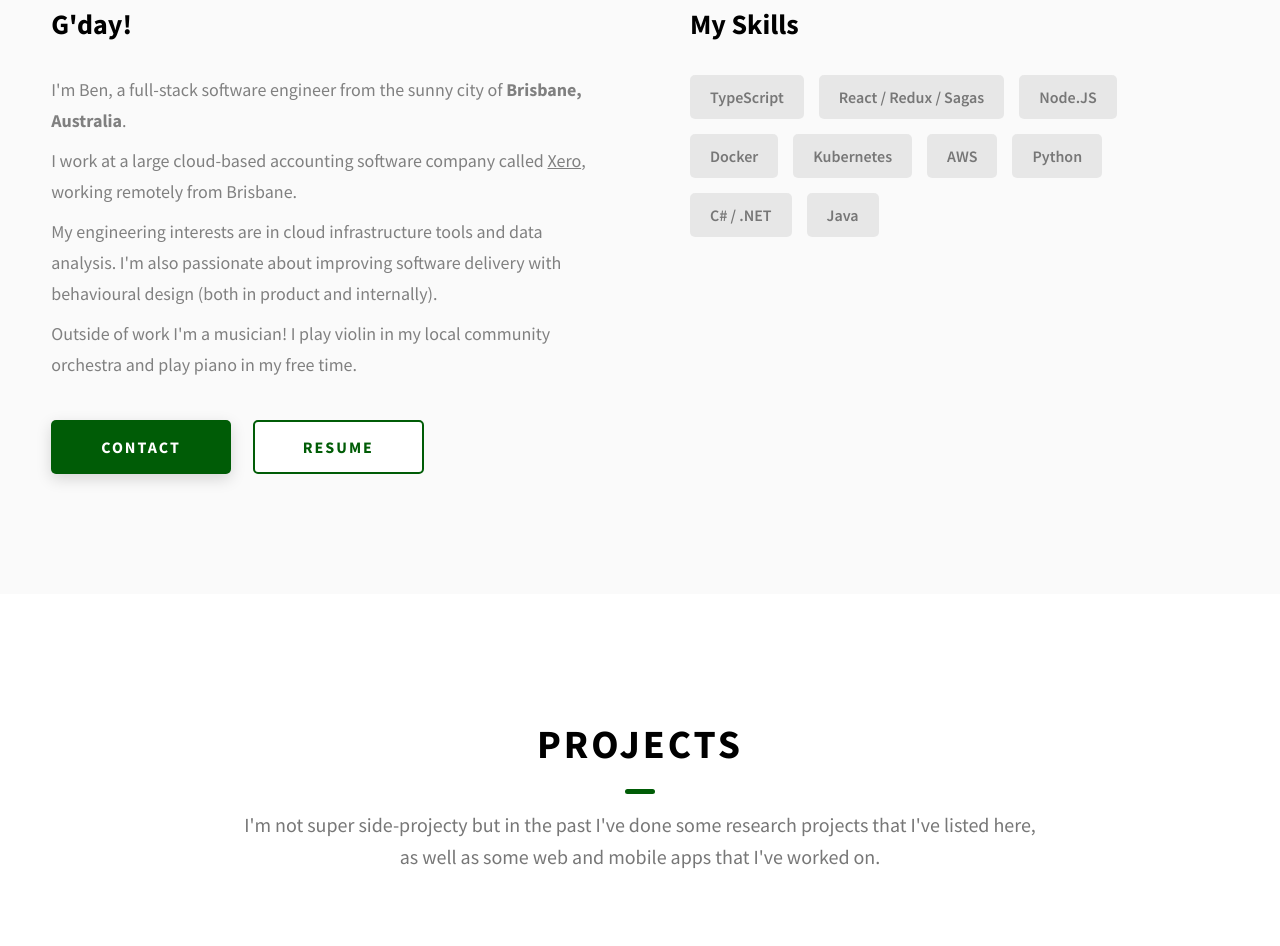
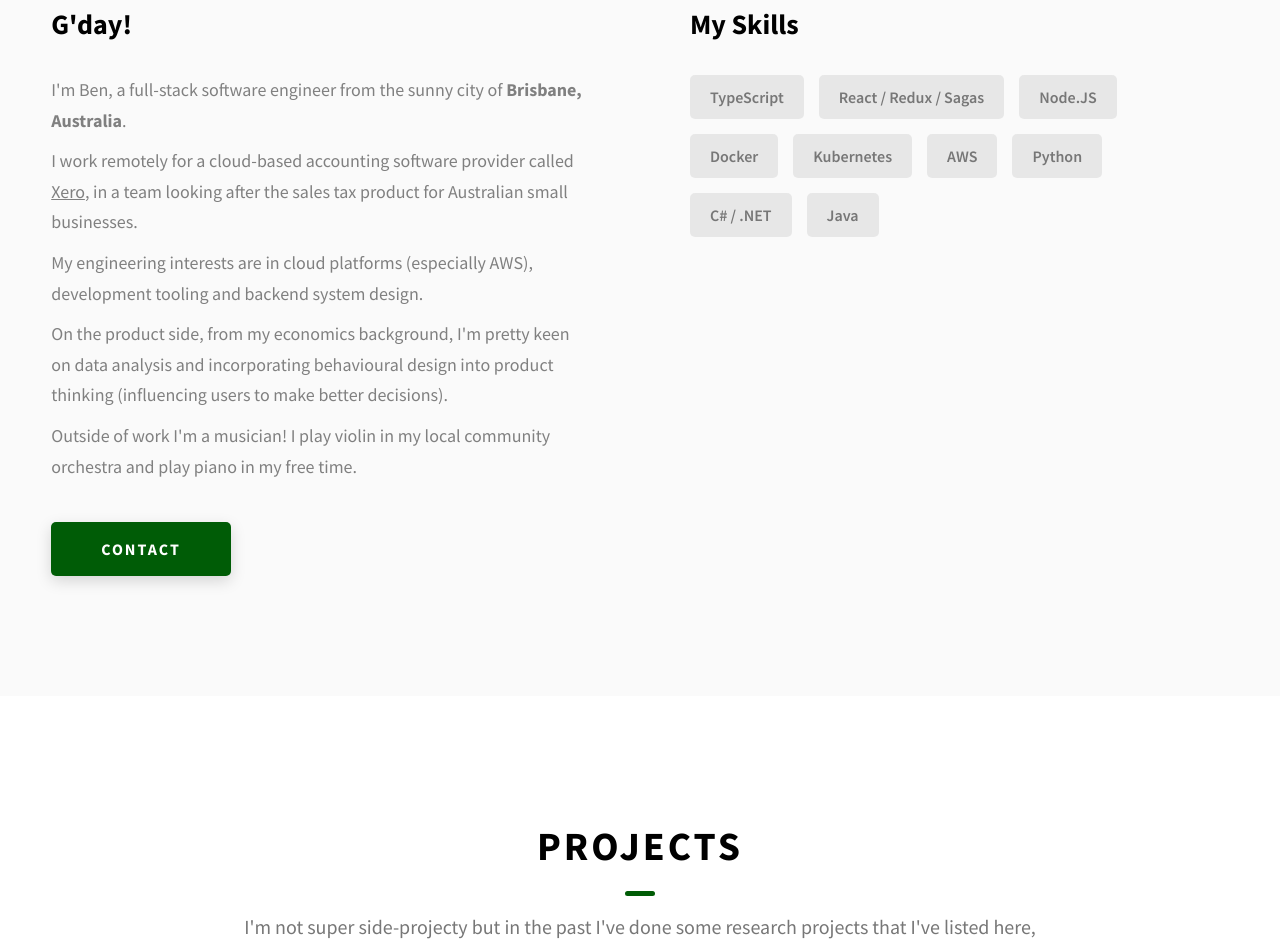
Before and after one commit to P0ntiff/personal-site, a website: page index.html in a window 1280 px wide. Shown: the part 1067-2013 px from the top of the page. Drawn offline with Linux system fonts and the light colour scheme.

Commit message:
Update bio

```diff
--- a/index.html
+++ b/index.html
@@ -143,11 +143,15 @@
                 <strong>Brisbane, Australia</strong>.
               </p>
               <p class="about__content-details-para">
-                I work at a large cloud-based accounting software company called
-                <u><a href="https://www.xero.com/au/" >Xero</a></u>, working remotely from Brisbane.
+                I work remotely for a cloud-based accounting software provider called
+                <u><a href="https://www.xero.com/au/" >Xero</a></u>, in a team looking after the sales tax product for Australian small businesses.
               </p>
               <p class="about__content-details-para">
-                My engineering interests are in cloud infrastructure tools and data analysis. I'm also passionate about improving software delivery with behavioural design (both in product and internally).
+                My engineering interests are in cloud platforms (especially AWS), development tooling and backend system design.
+              </p>
+              <p class="about__content-details-para">
+                On the product side, from my economics background, I'm pretty keen on data analysis and
+                incorporating behavioural design into product thinking (influencing users to make better decisions).
               </p>
               <p class="about__content-details-para">
                 Outside of work I'm a musician! I play violin in my local community orchestra and play
@@ -155,8 +159,6 @@
               </p>
             </div>
             <a href="./#contact" class="btn btn--med btn--theme dynamicBgClr">Contact</a>
-            <a href="https://drive.google.com/file/d/1IbguFy3m2xpOKcMiBerGBspJl-seJdK2/view?usp=sharing"
-            class="btn btn--med btn--theme-inv">Resume</a>
           </div>
           <div class="about__content-skills">
             <h3 class="about__content-title">My Skills</h3>
```
